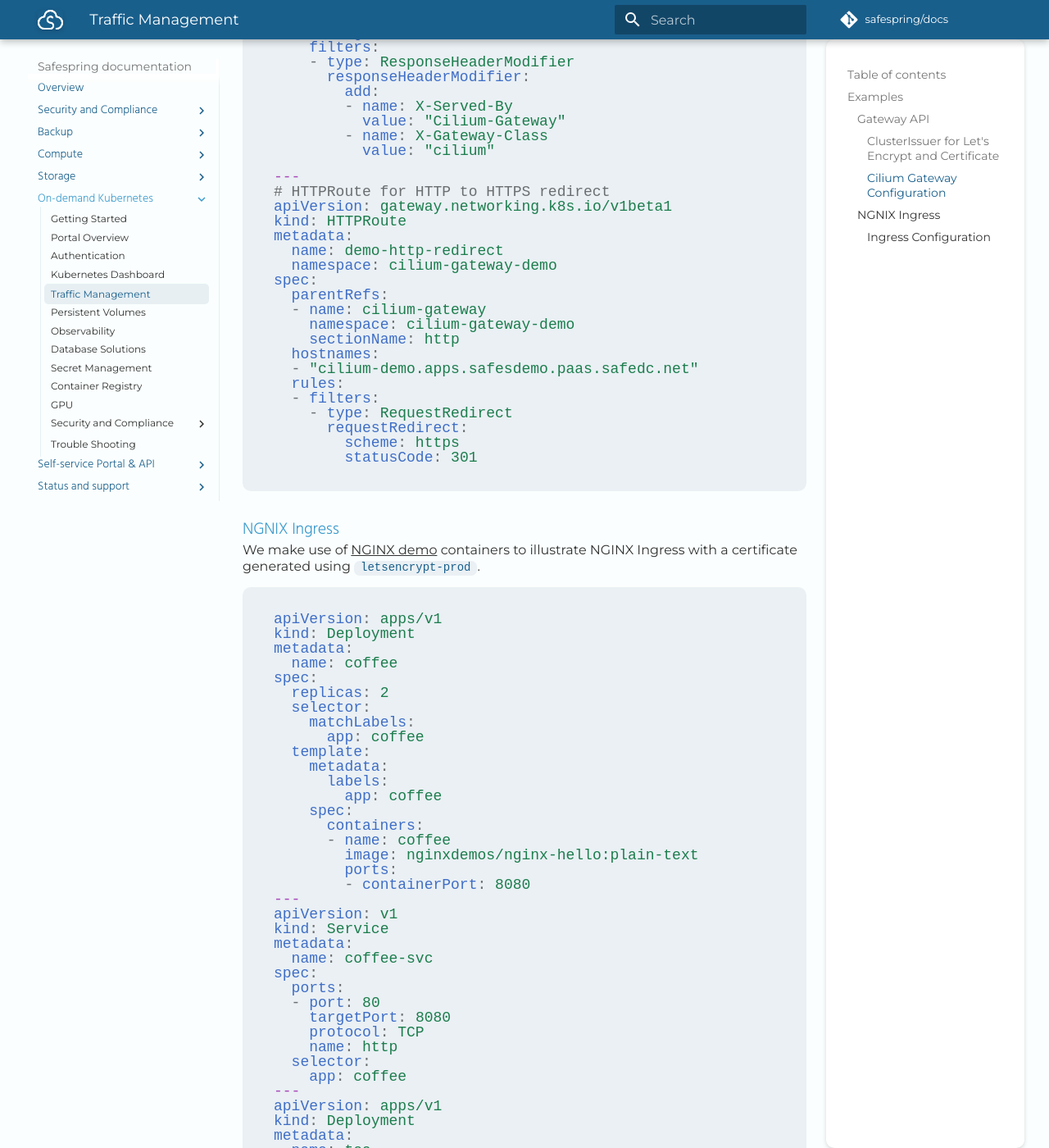
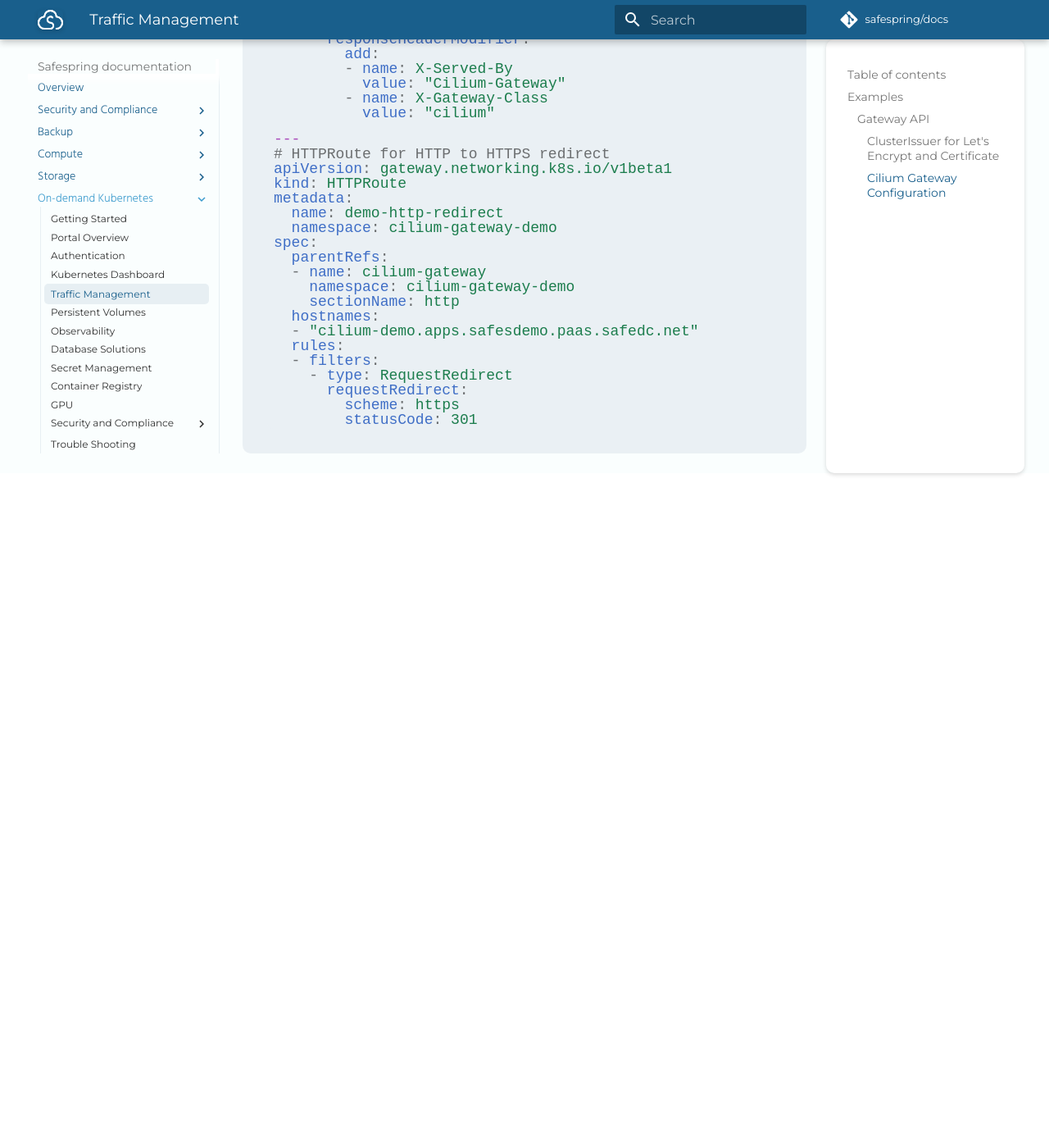
Before and after one commit to safespring/docs, an MkDocs documentation site: the page built from content/kubernetes/manage-traffic.md, in a window 1280 px wide and 1400 px high, scrolled down 4969 px. Shown: the whole window at 82% size. Built offline with MkDocs 1.6.1 and Material for MkDocs 9.7.7, drawn with Linux system fonts in a browser that asks for light colours; some web fonts are replaced; a script that is not in the unit is left out; comment, search, counter and statistics services are not loaded; after the commit the page ends 5546 px from its top, so only the background shows below that; some of the changed text lies outside the part shown.

Commit message:
[docs][k8s] remove mentions of nginx

````diff
--- a/content/kubernetes/manage-traffic.md
+++ b/content/kubernetes/manage-traffic.md
@@ -1,8 +1,7 @@
 # Kubernetes Cluster Traffic Management
 
-We provide current two means of managing traffic into a kubernetes cluster:
+The current means of managing traffic into a kubernetes cluster is:
 
-- [NGINX Ingress](https://github.com/kubernetes/ingress-nginx) when you need simple, Kubernetes-native routing of web traffic into services;
 - Cilium [Gateway API](https://gateway-api.sigs.k8s.io/) which offers full API lifecycle management, security, and governance.
 
 | Feature                        | **Ingress**                         | **API Gateway**                                           |
@@ -280,114 +279,3 @@ spec:
         statusCode: 301
 
 ```
-
-### NGNIX Ingress
-
-We make use of [NGINX demo](https://github.com/nginxinc/NGINX-Demos/tree/master/nginx-hello-nonroot) containers to illustrate NGINX Ingress with a certificate generated using `letsencrypt-prod`.
-
-```yaml
-apiVersion: apps/v1
-kind: Deployment
-metadata:
-  name: coffee
-spec:
-  replicas: 2
-  selector:
-    matchLabels:
-      app: coffee
-  template:
-    metadata:
-      labels:
-        app: coffee
-    spec:
-      containers:
-      - name: coffee
-        image: nginxdemos/nginx-hello:plain-text
-        ports:
-        - containerPort: 8080
----
-apiVersion: v1
-kind: Service
-metadata:
-  name: coffee-svc
-spec:
-  ports:
-  - port: 80
-    targetPort: 8080
-    protocol: TCP
-    name: http
-  selector:
-    app: coffee
----
-apiVersion: apps/v1
-kind: Deployment
-metadata:
-  name: tea
-spec:
-  replicas: 3
-  selector:
-    matchLabels:
-      app: tea
-  template:
-    metadata:
-      labels:
-        app: tea
-    spec:
-      containers:
-      - name: tea
-        image: nginxdemos/nginx-hello:plain-text
-        ports:
-        - containerPort: 8080
----
-apiVersion: v1
-kind: Service
-metadata:
-  name: tea-svc
-  labels:
-    app: tea
-spec:
-  ports:
-  - port: 80
-    targetPort: 8080
-    protocol: TCP
-    name: http
-  selector:
-    app: tea
----
-```
-
-#### Ingress Configuration
-
-```yaml
-apiVersion: networking.k8s.io/v1
-kind: Ingress
-metadata:
-  name: cafe-ingress
-  annotations:
-    cert-manager.io/cluster-issuer: letsencrypt-prod
-spec:
-  ingressClassName: nginx
-  tls:
-  - hosts:
-    - cafe.apps.safesdemo.paas.safedc.net
-    secretName: cafe-secret
-  rules:
-  - host: cafe.apps.safesdemo.paas.safedc.net
-    http:
-      paths:
-      - path: /tea
-        pathType: Prefix
-        backend:
-          service:
-            name: tea-svc
-            port:
-              number: 80
-      - path: /coffee
-        pathType: Prefix
-        backend:
-          service:
-            name: coffee-svc
-            port:
-              number: 80
-
-```
````
Also changed, not shown: content/kubernetes/getting-started.md (+2 -2 lines).
